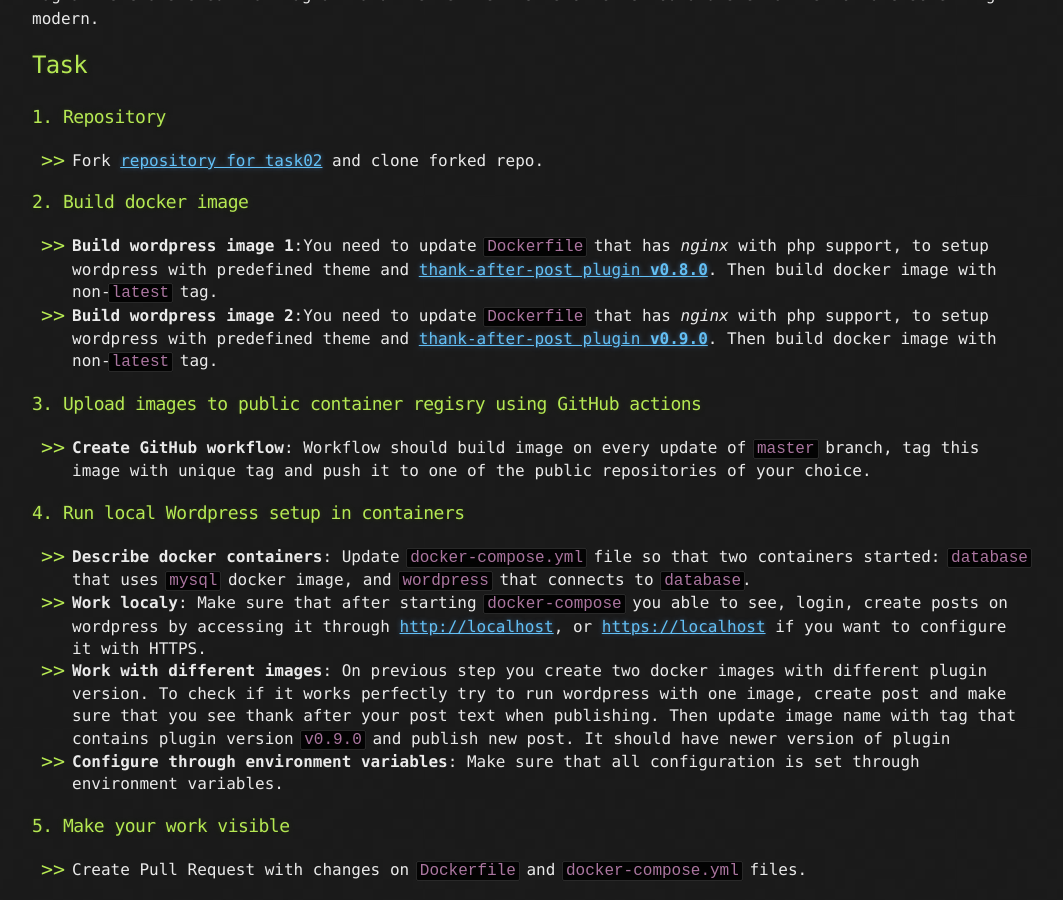
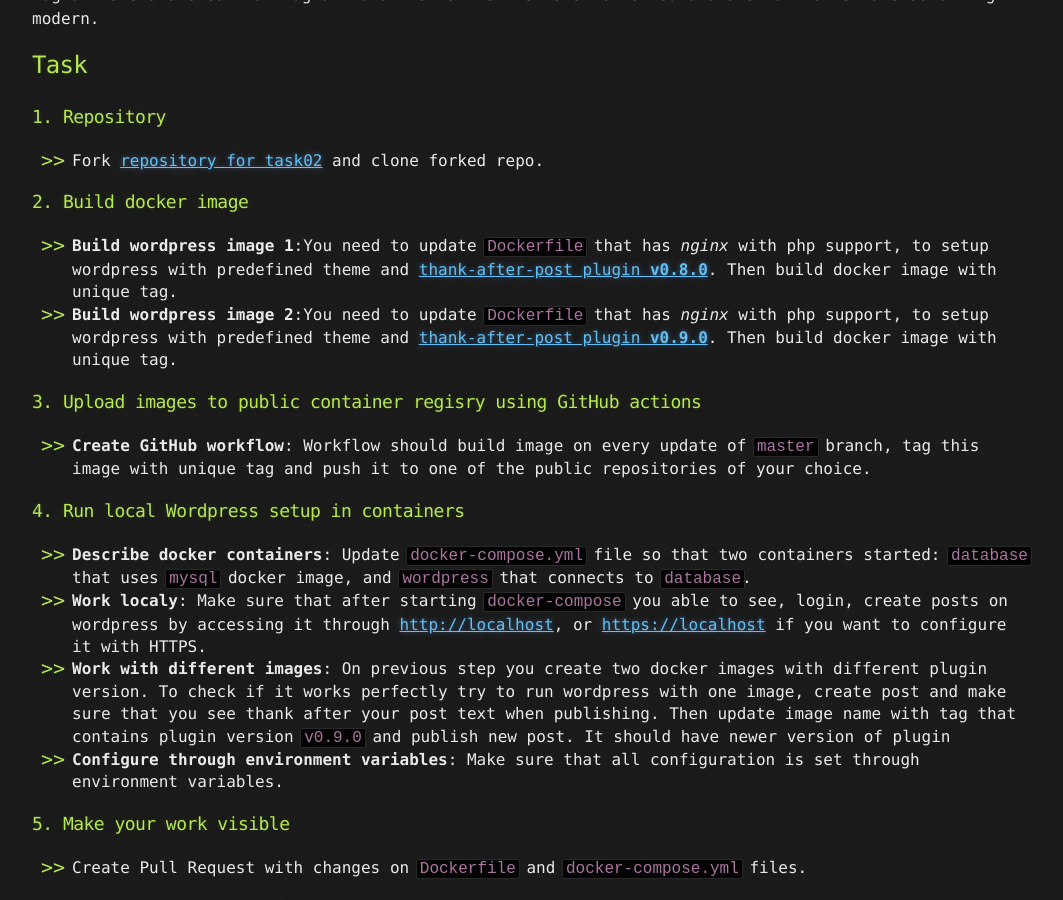
Before and after one commit to korney4eg/korney4eg.github.io, a Jekyll site: the page built from tasks/_posts/2021-02-01-phase2-task2-run-blog-in-containers.md, in a window 1280 px wide and 900 px high, scrolled down 336 px. Shown: the whole window, without its empty margins (108-1171 px from the left). Built offline with Jekyll 4.4.1, drawn with Linux system fonts in a browser that asks for light colours.

Commit message:
rephrase non-latest with unique

```diff
--- a/tasks/_posts/2021-02-01-phase2-task2-run-blog-in-containers.md
+++ b/tasks/_posts/2021-02-01-phase2-task2-run-blog-in-containers.md
@@ -19,8 +19,8 @@ difficulty: 3
 
 ### 2. Build docker image
 
-* **Build wordpress image 1**:You need to update `Dockerfile` that has *nginx* with php support, to setup wordpress with predefined theme and [thank-after-post plugin **v0.8.0**](https://github.com/korney4eg/thank-after-post-plugin/releases/download/v0.8.0/thank-after-post.zip). Then build docker image with non-`latest` tag.
-* **Build wordpress image 2**:You need to update `Dockerfile` that has *nginx* with php support, to setup wordpress with predefined theme and [thank-after-post plugin **v0.9.0**](https://github.com/korney4eg/thank-after-post-plugin/releases/download/v0.9.0/thank-after-post.zip). Then build docker image  with non-`latest` tag.
+* **Build wordpress image 1**:You need to update `Dockerfile` that has *nginx* with php support, to setup wordpress with predefined theme and [thank-after-post plugin **v0.8.0**](https://github.com/korney4eg/thank-after-post-plugin/releases/download/v0.8.0/thank-after-post.zip). Then build docker image with unique tag.
+* **Build wordpress image 2**:You need to update `Dockerfile` that has *nginx* with php support, to setup wordpress with predefined theme and [thank-after-post plugin **v0.9.0**](https://github.com/korney4eg/thank-after-post-plugin/releases/download/v0.9.0/thank-after-post.zip). Then build docker image  with unique tag.
 
 ### 3. Upload images to public container regisry using GitHub actions
 
```
